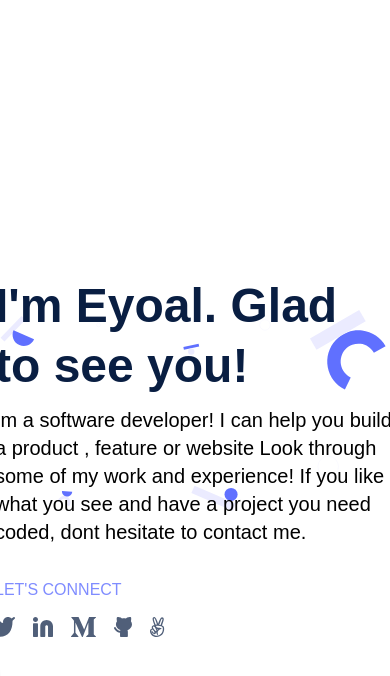
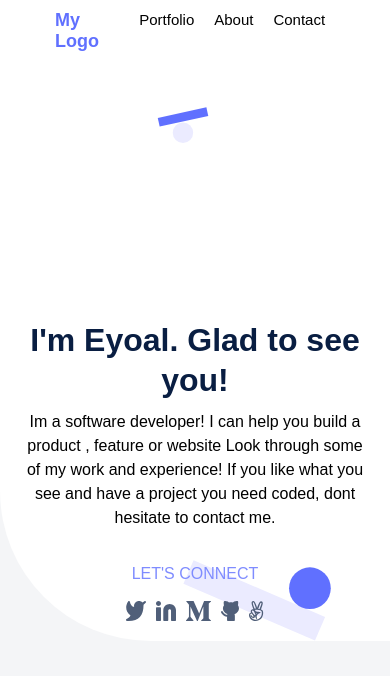
Before and after one commit to eyoaladmasu2217/Web-Portfolio, a website: page index.html in a window 390 px wide. Drawn offline with Linux system fonts and the light colour scheme.

Commit message:
Mobile implementation

```diff
--- a/styles.css
+++ b/styles.css
@@ -120,3 +120,60 @@ body {
   justify-content: space-between;
   margin-top: 15px;
 }
+
+@media (max-width: 768px) {
+  .navbar {
+    flex-direction: column;
+    height: auto;
+    padding: 10px;
+  }
+
+  .navCont {
+    flex-direction: row;
+    gap: 20px;
+  }
+
+  .navBut {
+    width: 100%;
+    justify-content: center;
+    gap: 20px;
+  }
+
+  .header {
+    height: auto;
+    padding: 20px;
+    background-size: cover;
+  }
+
+  .headerContent {
+    width: 100%;
+    height: auto;
+    text-align: center;
+    margin-top: 300px;
+  }
+
+  .headerH1,
+  .aboutH1 {
+    width: 100%;
+  }
+
+  .headerH1content {
+    font-size: 32px;
+    line-height: 40px;
+  }
+
+  .headerH2 {
+    font-size: 32px;
+  }
+
+  .headerBody {
+    font-size: 16px;
+    line-height: 24px;
+  }
+
+  .socials {
+    width: 100%;
+    justify-content: center;
+    gap: 10px;
+  }
+}
```
